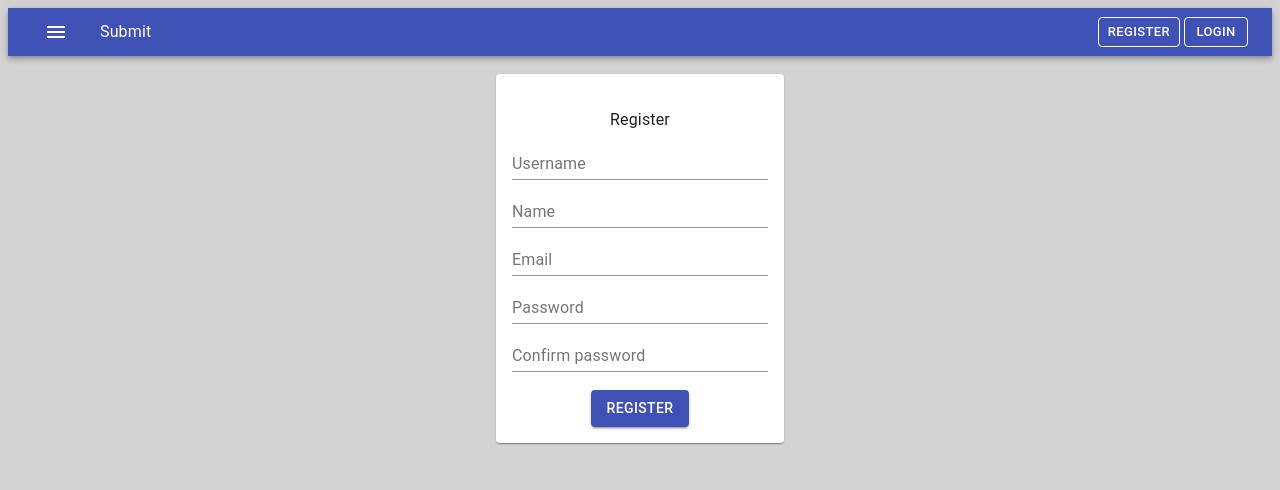
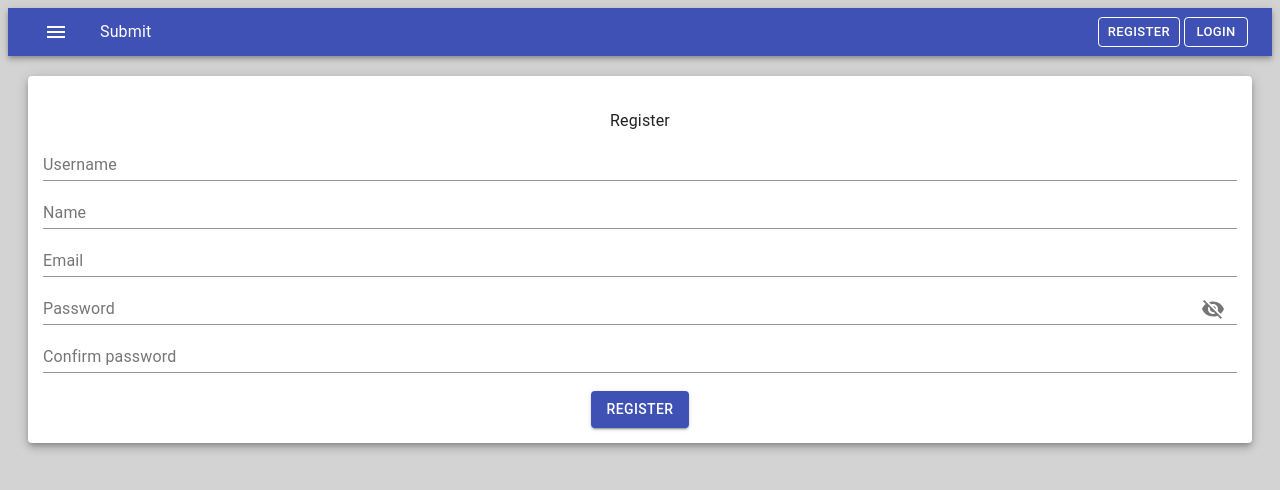
Before and after one commit to spicecat/contest, a React (Create React App) app: page /register in a window 1280 px wide. Shown: the top 490 px of the page. Built offline with nearby package versions, Linux system fonts and the light colour scheme.

Commit message:
added show password, refactored paper

```diff
--- a/src/App.jsx
+++ b/src/App.jsx
@@ -1,5 +1,6 @@
 import React, { useState } from 'react'
-import { BrowserRouter, Switch, Route } from "react-router-dom"
+import { BrowserRouter, Switch, Route } from 'react-router-dom'
+import { Paper } from '@material-ui/core'
 import Cookies from 'universal-cookie'
 
 import './styles/App.css'
@@ -17,24 +18,27 @@ export default function App() {
   return (
     <BrowserRouter>
       <Navbar page={page} username={cookies.get('username')} />
-      <br />
+      <div className='body'>
+        <Paper className='paper' elevation={5}>
           <Switch>
-        <Route exact path="/submit">
+            <Route exact path='/submit'>
               <Submit />
             </Route>
-        <Route exact path="/login">
+            <Route exact path='/login'>
               <Login />
             </Route>
-        <Route exact path="/register">
+            <Route exact path='/register'>
               <Register />
             </Route>
-        <Route exact path="/">
+            <Route exact path='/'>
               <Submit /> {/* home page */}
             </Route>
             <Route>
               <Submit /> {/* page not found */}
             </Route>
           </Switch>
+        </Paper>
+      </div>
     </BrowserRouter>
   )
 }
--- a/src/components/Alert.jsx
+++ b/src/components/Alert.jsx
@@ -1,8 +1,32 @@
-import React from 'react'
+import { useState, useEffect } from 'react'
 import MuiAlert from '@material-ui/lab/Alert'
 
-export default function Alert({ open, type, msg, setOpen }) {
+export default function Alert({ msg = 'Error', type = 'error', statusCode }) {
+    const [open, setOpen] = useState(false)
+    const [severity, setType] = useState(type)
+    const [message, setMsg] = useState(msg)
+
+    useEffect(() => { // update message
+        if (statusCode === 102) return
+        else if (statusCode === 100) setOpen(false)
+        else if ([201, 202].includes(statusCode)) {
+            setType('success')
+            setMsg('Success!')
+        }
+        else {
+            setType('error')
+            setMsg({
+                400: 'Bad Request',
+                401: 'Incorrect username or password',
+                409: 'Username or email taken',
+                501: 'Not Implemented',
+                521: 'Server Down'
+            }[statusCode] || 'Error')
+            setOpen(true)
+        }
+    }, [statusCode])
+
     return (
-        open && <MuiAlert onClose={() => setOpen(false)} elevation={6} severity={type}>{msg}</MuiAlert>
+        open && <MuiAlert onClose={() => { setOpen(false) }} elevation={6} severity={severity}>{message}</MuiAlert>
     )
 }
--- a/src/components/Form.jsx
+++ b/src/components/Form.jsx
@@ -1,10 +1,12 @@
-import React from 'react'
+import { useState } from 'react'
 import { upperFirst } from 'lodash/string'
 import { useFormik } from 'formik'
-import { Button, TextField, Typography } from '@material-ui/core'
-
+import { Button, IconButton, InputAdornment, TextField, Tooltip, Typography } from '@material-ui/core'
+import VisibilityIcon from '@material-ui/icons/Visibility'
+import VisibilityOffIcon from '@material-ui/icons/VisibilityOff'
 
 export default function Form({ name, action, schema }) {
+    const [showPassword, setShowPassword] = useState(false)
     const fields = Object.keys(schema.fields)
     const formik = useFormik({
         initialValues: fields.reduce((o, i) => ({ ...o, [i]: "" }), {}),
@@ -23,11 +25,23 @@ export default function Form({ name, action, schema }) {
                         id={field}
                         name={field}
                         label={upperFirst(field.replace(/_/g, ' '))}
-                        type={['password', 'confirm_password'].includes(field) ? 'password' : ''}
+                        type={field.includes('password') && !(field === 'password' && showPassword) && 'password'}
                         value={formik.values[field]}
                         onChange={formik.handleChange}
                         error={Boolean(formik.touched[field] && formik.errors[field])}
                         helperText={formik.touched[field] && formik.errors[field]}
+                        {...field === 'password' && {
+                            InputProps: {
+                                endAdornment: (
+                                    <InputAdornment position='end'>
+                                        <Tooltip title={`${showPassword ? 'Hide' : 'Show'} password`} placement='left'>
+                                            <IconButton onClick={() => setShowPassword(!showPassword)}>
+                                                {showPassword ? <VisibilityIcon /> : <VisibilityOffIcon />}
+                                            </IconButton>
+                                        </Tooltip>
+                                    </InputAdornment>)
+                            }
+                        }}
                     />
                 )}
             </div>
--- a/src/containers/Login.jsx
+++ b/src/containers/Login.jsx
@@ -1,13 +1,32 @@
-import React from 'react'
+import { useState, useEffect } from 'react'
+
 import { login } from '../services/userService'
 import { loginSchema } from '../services/schemas'
 
 import Form from '../components/Form'
-import PaperContent from '../components/Paper'
-
+import Alert from '../components/Alert'
 
 export default function Login() {
+    const [statusCode, setStatusCode] = useState(100)
+
+    useEffect(() => {
+        if ([201, 202].includes(statusCode)) window.location.href = '/'
+    }, [statusCode])
+
     return (
-        <PaperContent Component={Form} name='Login' action={login} schema={loginSchema} />
+        <>
+            <Alert statusCode={statusCode} />
+            <br />
+            <Form
+                name='Login'
+                action={async values => {
+                    setStatusCode(102)
+                    setStatusCode(await login(values))
+                }}
+                schema={loginSchema}
+                rememberMe={false}
+            />
+        </>
     )
+
 }
--- a/src/containers/Register.jsx
+++ b/src/containers/Register.jsx
@@ -1,13 +1,28 @@
-import React from 'react'
-
+import { useState, useEffect } from 'react'
 import { register } from '../services/userService'
 import { registerSchema } from '../services/schemas'
+import Form from '../components/Form'
+import Alert from '../components/Alert'
+export default function Register() {
+    const [statusCode, setStatusCode] = useState(100)
 
-import Form from '../components/Form'
-import PaperContent from '../components/Paper'
+    useEffect(() => {
+        if ([201, 202].includes(statusCode)) window.location.href = '/'
+    }, [statusCode])
 
-export default function Register() {
     return (
-        <PaperContent Component={Form} name='Register' action={register} schema={registerSchema} />
+        <>
+            <Alert statusCode={statusCode} />
+            <br />
+            <Form
+                name='Register'
+                action={async values => {
+                    setStatusCode(102)
+                    setStatusCode(await register(values))
+                }}
+                schema={registerSchema}
+                rememberMe={true}
+            />
+        </>
     )
 }
--- a/src/services/userService.js
+++ b/src/services/userService.js
@@ -6,7 +6,7 @@ import { serverUrl } from '../var.js'
 const baseUrl = serverUrl + '/user'
 const cookies = new Cookies()
 
-export const register = async ({ username, name, email, password }) => {
+export const register = async({ username, name, email, password }) => {
     const url = baseUrl + '/register'
     try {
         const auth = Buffer.from(username + ':' + password, 'ascii').toString('base64')
@@ -15,10 +15,10 @@ export const register = async ({ username, name, email, password }) => {
         cookies.set('token', token)
         cookies.set('username', username)
         return response.statusCode
-    } catch (err) { return err.status }
+    } catch ({ crossDomain, status }) { return crossDomain ? 521 : status }
 }
 
-export const login = async ({ username, password }) => {
+export const login = async({ username, password }) => {
     const url = baseUrl + '/login'
     try {
         const auth = Buffer.from(username + ':' + password, 'ascii').toString('base64')
@@ -27,7 +27,7 @@ export const login = async ({ username, password }) => {
         cookies.set('token', token)
         cookies.set('username', username)
         return response.statusCode
-    } catch (err) { return err.status } // remove
+    } catch ({ crossDomain, status }) { return crossDomain ? 521 : status }
 }
 
 export const logout = () => {
--- a/src/styles/App.css
+++ b/src/styles/App.css
@@ -3,3 +3,11 @@ body {
     flex-grow: 1;
     background-color: lightgray
 }
+
+div.body {
+    margin: 20px;
+}
+
+.paper {
+    padding: 15px;
+}
```
Lines whose indentation alone changed are shown as unchanged.
